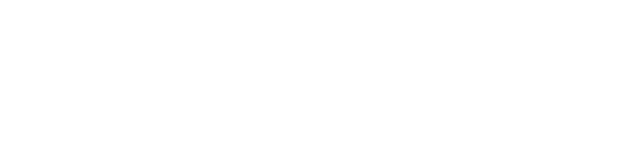
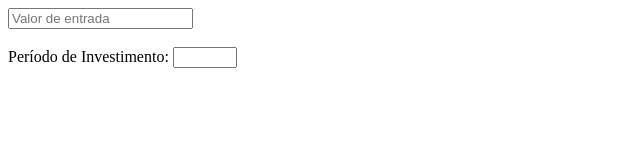
Before and after one commit to lindembergs/investiment-simulator, a plain HTML site: page index.html in a window 1280 px wide. Shown: the whole page, without its empty margins (0-640 px from the left). Drawn offline with Linux system fonts and the light colour scheme.

Commit message:
criacao dos inputs

```diff
--- a/index.html
+++ b/index.html
@@ -7,5 +7,17 @@
     <script defer src="assets/js/main.js"></script>
     <title>Simulador De Investimentos</title>
   </head>
-  <body></body>
+  <body>
+    <input type="number" name="" id="" placeholder="Valor de entrada" />
+    <br /><br />
+    <label for="periodo">Período de Investimento:</label>
+    <input
+      type="number"
+      id="periodo"
+      name="periodo"
+      min="1"
+      max="120"
+      step="1"
+    />
+  </body>
 </html>
```
